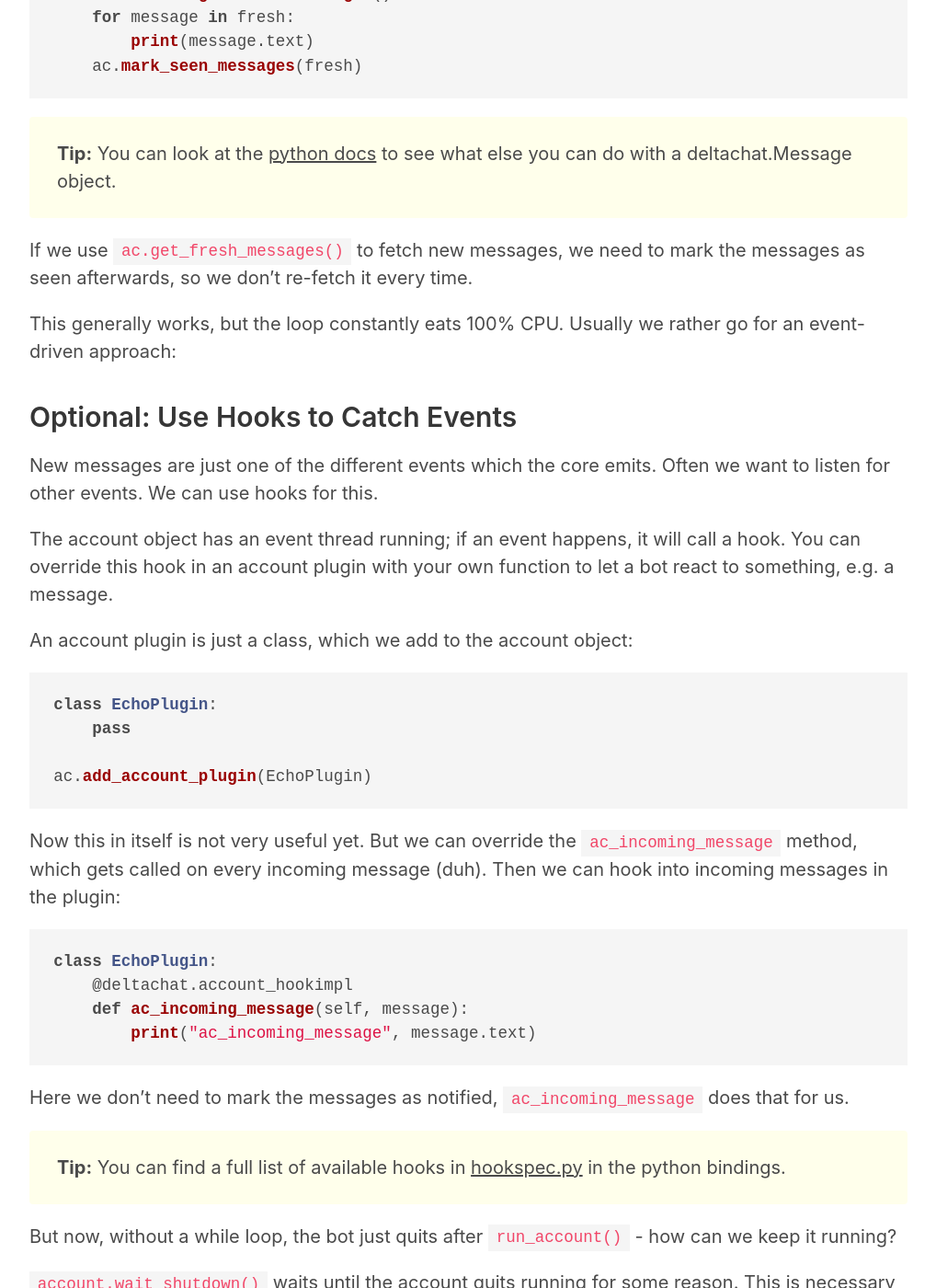
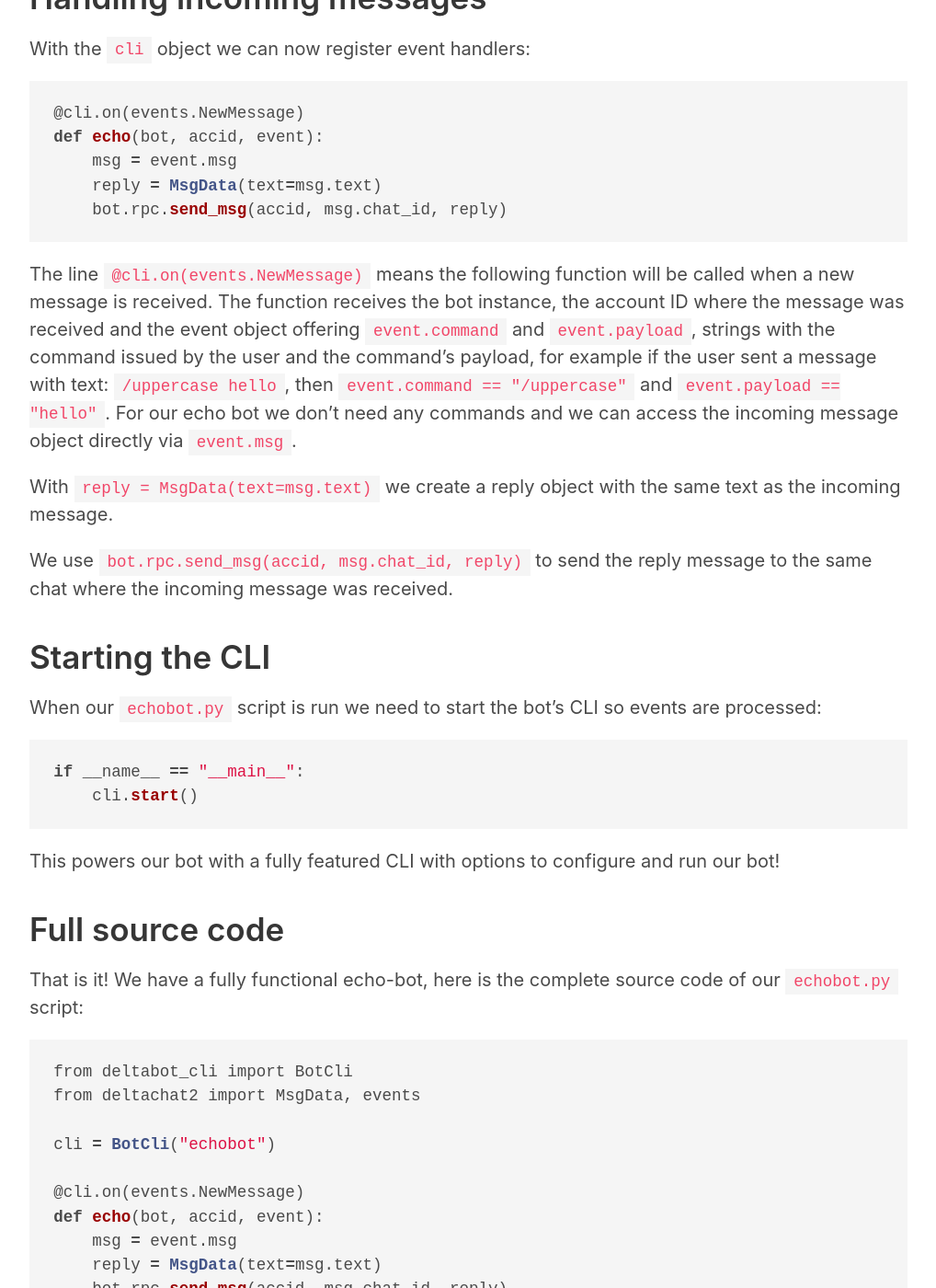
Before and after one commit to deltachat-bot/bot-pages, a Jekyll site: the page built from quickstart.md, in a window 1280 px wide and 1400 px high, scrolled down 1590 px. Shown: the whole window at 92% size, without its empty margins (229-1247 px from the left). Built offline with Jekyll 4.4.1, drawn with Linux system fonts in a browser that asks for light colours; some of the changed text lies outside the part shown.

Commit message:
improve quickstart

````diff
--- a/quickstart.md
+++ b/quickstart.md
@@ -8,181 +8,179 @@ For a start, let's build an "echo" bot in python. For every message you send to
 You can look at this [example repository](https://github.com/deltachat-bot/echo) for solutions in different programming languages!
 {: .box }
 
-To install the `deltachat` python package, see the [deltachat python
-documentation](https://py.delta.chat/install.html). You can import it like
-this:
+## Setup virtual environment
+
+First lets setup a Python virtual environment where we can safely
+install and test the dependencies we need:
+
+```sh
+pip install virtualenv
+virtualenv .venv
+source .venv/bin/activate
+```
+
+## Installing dependencies
+
+Now that we have a virtual environment active for testing, let's
+install the dependencies we need to create our bot:
+
+```sh
+pip install deltabot-cli
+```
+
+**NOTE:** `deltabot-cli` is a high-level bot framework library
+that simplifies writing bots and speeds the development process.
+
+## Creating a Python script file
+
+Now create a file called `echobot.py` where you will put the code
+of your bot. The first thing we will put inside is the import of
+the dependencies we will be using:
 
 ```python
-import deltachat
+from deltabot_cli import BotCli
+from deltachat2 import MsgData, events
 ```
 
-## Setting up an Account Object
+## Setting up the bot CLI
 
-A Delta Chat usually starts with an account object, the account your bot will
-use to communicate with others. It is initialized with a path to the database
-where it will store its data. Make sure that path exists:
+Now lets setup the bot's command line interface:
 
 ```python
-import deltachat
-
-ac = deltachat.account.Account("/tmp/bot_db/")
+cli = BotCli("echobot")
 ```
 
-Now, to login to the email account, the bot needs its own email address + a
-password. With most servers, this will be enough to get started (some servers
-might require [additional configuration](https://providers.delta.chat)). Let's
-get username + password from environment variables, configure, and run the
-account:
+This creates a `cli` object that will use `echobot` as default
+folder name for the bot configuration folder
+(ex. `~/.config/echobot/` on Linux).
+
+## Handling incoming messages
+
+With the `cli` object we can now register event handlers:
 
 ```python
-import deltachat
-import os
-
-os.getenv("DELTACHAT_DB_PATH", default="/tmp/bot_db/")
-ac = deltachat.account.Account(db_path)
-
-addr = os.getenv("DELTACHAT_BOT_ADDR")
-password = os.getenv("DELTACHAT_BOT_PASSWORD")
-
-ac.run_account(addr=addr, password=password)
+@cli.on(events.NewMessage)
+def echo(bot, accid, event):
+    msg = event.msg
+    reply = MsgData(text=msg.text)
+    bot.rpc.send_msg(accid, msg.chat_id, reply)
 ```
 
-[`account.run_account()`](https://py.delta.chat/api.html#deltachat.account.Account.run_account)
-will run the account, and configure it if necessary (e.g. look up the mail
-servers of your provider).
+The line `@cli.on(events.NewMessage)` means the following function
+will be called when a new message is received. The function
+receives the bot instance, the account ID where the message was
+received and the event object offering `event.command` and
+`event.payload`, strings with the command issued by the user and
+the command's payload, for example if the user sent a message with
+text: `/uppercase hello`, then `event.command == "/uppercase"` and
+`event.payload == "hello"`. For our echo bot we don't need any
+commands and we can access the incoming message object directly
+via `event.msg`.
 
-## Receiving Messages
+With `reply = MsgData(text=msg.text)` we create a reply object
+with the same text as the incoming message.
 
-Now we can listen for incoming messages, and directly reply to them!
+We use `bot.rpc.send_msg(accid, msg.chat_id, reply)` to send the
+reply message to the same chat where the incoming message was
+received.
+
+## Starting the CLI
+
+When our `echobot.py` script is run we need to start the bot's CLI
+so events are processed:
 
 ```python
-ac.run_account(addr=addr, password=password)
-
-while True:
-    fresh = ac.get_fresh_messages()
-    for message in fresh:
-        print(message.text)
-    ac.mark_seen_messages(fresh)
+if __name__ == "__main__":
+    cli.start()
 ```
 
-**Tip:** You can look at the [python
-docs](https://py.delta.chat/api.html#deltachat.message.Message) to see what
-else you can do with a deltachat.Message object.
-{: .notification }
+This powers our bot with a fully featured CLI with options to
+configure and run our bot!
 
-If we use `ac.get_fresh_messages()` to fetch new messages, we need to mark the
-messages as seen afterwards, so we don't re-fetch it every time.
+## Full source code
 
-This generally works, but the loop constantly eats 100% CPU. Usually we rather
-go for an event-driven approach:
-
-### Optional: Use Hooks to Catch Events
-
-New messages are just one of the different events which the core emits. Often
-we want to listen for other events. We can use hooks for this.
-
-The account object has an event thread running; if an event happens, it will
-call a hook. You can override this hook in an account plugin with your own
-function to let a bot react to something, e.g. a message.
-
-An account plugin is just a class, which we add to the account object:
+That is it! We have a fully functional echo-bot, here is the
+complete source code of our `echobot.py` script:
 
 ```python
-class EchoPlugin:
-    pass
+from deltabot_cli import BotCli
+from deltachat2 import MsgData, events
 
-ac.add_account_plugin(EchoPlugin)
+cli = BotCli("echobot")
+
+@cli.on(events.NewMessage)
+def echo(bot, accid, event):
+    msg = event.msg
+    reply = MsgData(text=msg.text)
+    bot.rpc.send_msg(accid, msg.chat_id, reply)
+
+if __name__ == "__main__":
+    cli.start()
 ```
 
-Now this in itself is not very useful yet. But we can override the
-`ac_incoming_message` method, which gets called on every incoming message
-(duh). Then we can hook into incoming messages in the plugin:
+## Testing the bot
 
-```python
-class EchoPlugin:
-    @deltachat.account_hookimpl
-    def ac_incoming_message(self, message):
-        print("ac_incoming_message", message.text)
+Now it is time to test our new bot program!
+
+### Configure
+
+First lets create the bot's chatmail profile:
+
+```sh
+python ./echobot.py init DCACCOUNT:https://nine.testrun.org/new
 ```
 
-Here we don't need to mark the messages as notified, `ac_incoming_message` does
-that for us.
+**TIP:** We will be using nine.testrun.org chatmail relay,
+you can register a new account in many other existing
+[chatmail relays](https://chatmail.at/relays)
 
-**Tip:** You can find a full list of available hooks in
-[hookspec.py](https://github.com/deltachat/deltachat-core-rust/blob/master/python/src/deltachat/hookspec.py)
-in the python bindings.
-{: .notification }
+After the profile is created we can tweak the bot's display name,
+avatar and the status/description message:
 
-But now, without a while loop, the bot just quits after `run_account()` - how
-can we keep it running?
-
-[`account.wait_shutdown()`](https://py.delta.chat/api.html#deltachat.account.Account.wait_shutdown)
-waits until the account quits running for some reason. This is necessary here
-so the script stays open as long as the bot is running, instead of quiting
-directly. We want the bot to reply to our messages forever, after all. So in
-total:
-
-```python
-class EchoPlugin:
-    @deltachat.account_hookimpl
-    def ac_incoming_message(self, message):
-        print("ac_incoming_message", message.text)
-
-ac.add_account_plugin(EchoPlugin)
-ac.run_account(addr=addr, password=password)
-ac.wait_shutdown()
+```sh
+python ./echobot.py config displayname "My Echo Bot"
+python ./echobot.py config selfstatus "Hi, I am an echo-bot"
+python ./echobot.py config selfavatar "./bot-avatar.png"
 ```
 
-## Sending a Message
+### Get the bot's chat invitation link
 
-Now we can react to the incoming message, by replying with an exact echo of the
-message. If you used the while loop, it looks like this:
+To get in contact with the bot we need to get the bot's invite link:
 
-```python
-import deltachat
-import os
-
-os.getenv("DELTACHAT_DB_PATH", default="/tmp/bot_db/")
-ac = deltachat.account.Account(db_path)
-
-addr = os.getenv("DELTACHAT_BOT_ADDR")
-password = os.getenv("DELTACHAT_BOT_PASSWORD")
-
-ac.run_account(addr=addr, password=password)
-
-while True:
-    fresh = ac.get_fresh_messages()
-    for message in fresh:
-        if not message.is_system_message() and not message.chat.is_group():
-            text = message.text
-            message.chat.send_text(text)
-    ac.mark_seen_messages(fresh)
+```sh
+python ./echobot.py link
 ```
 
-Or if you want to use a hook function:
+The bot's invite link will be printed in the shell, open it with
+your Delta Chat client or in the browser and scan the QR code.
+The chat invitation will be accepted by the bot once you let the
+bot process incoming messages, keep reading to the next step.
 
-```python
-import deltachat
-import os
+### Run the bot
 
-class EchoPlugin:
-    @deltachat.account_hookimpl
-    def ac_incoming_message(self, message):
-        if not message.is_system_message() and not message.chat.is_group():
-            text = message.text
-            message.chat.send_text(text)
+Finally the time has come to start chatting with your bot!
+We instruct the bot to go online and process messages using
+the command:
 
-
-os.getenv("DELTACHAT_DB_PATH", default="/tmp/bot_db/")
-ac = deltachat.account.Account(db_path)
-
-addr = os.getenv("DELTACHAT_BOT_ADDR")
-password = os.getenv("DELTACHAT_BOT_PASSWORD")
-
-ac.add_account_plugin(EchoPlugin)
-ac.run_account(addr=addr, password=password)
-ac.wait_shutdown()
+```sh
+python ./echobot.py serve
 ```
 
-Voilà! Now you know the most important concepts of the deltachat core and can
-start developing your own bots.
+Now go to your Delta Chat, you should already have a chat with
+the bot, try sending "hi" or any other text message to it!
+
+### Next steps
+
+Congratulations! you got the basics of creating and running a
+Delta Chat bot!
+
+Further readings:
+
+* [deltabot-cli page](https://github.com/deltachat-bot/deltabot-cli-py)
+* [deltachat2 library used by deltabot-cli](https://github.com/adbenitez/deltachat2)
+* [echo-bot implementation examples in different languages](https://github.com/deltachat-bot/echo)
+
+**NOTE:** `deltabot-cli` and `deltachat2` libraries are in
+development and proper documentation is missing, for now you will
+have to read their provided examples and their source code.
+For a list of the available JSON-RPC methods [click here](https://github.com/chatmail/core/blob/main/deltachat-jsonrpc/src/api.rs)
````
